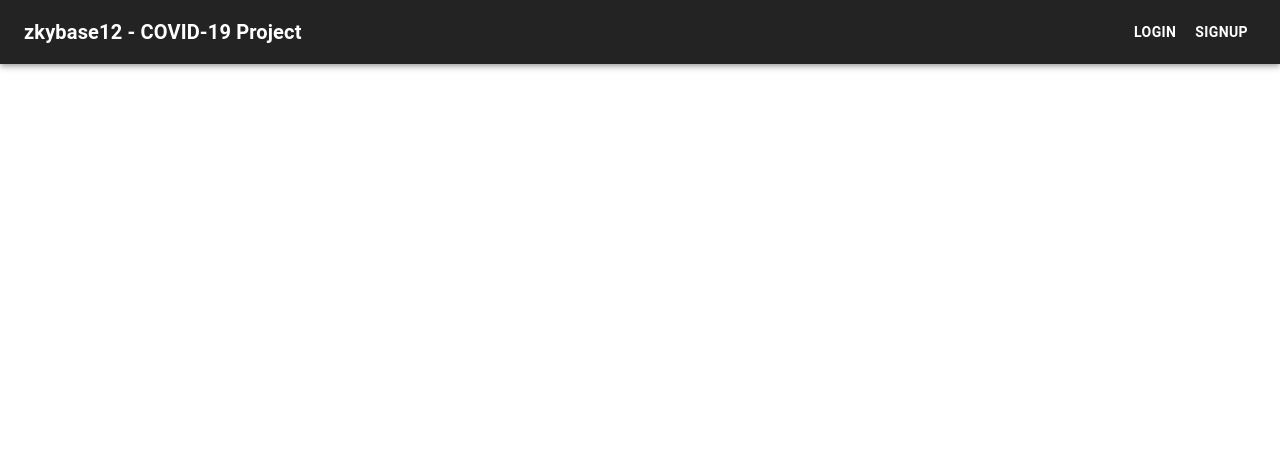
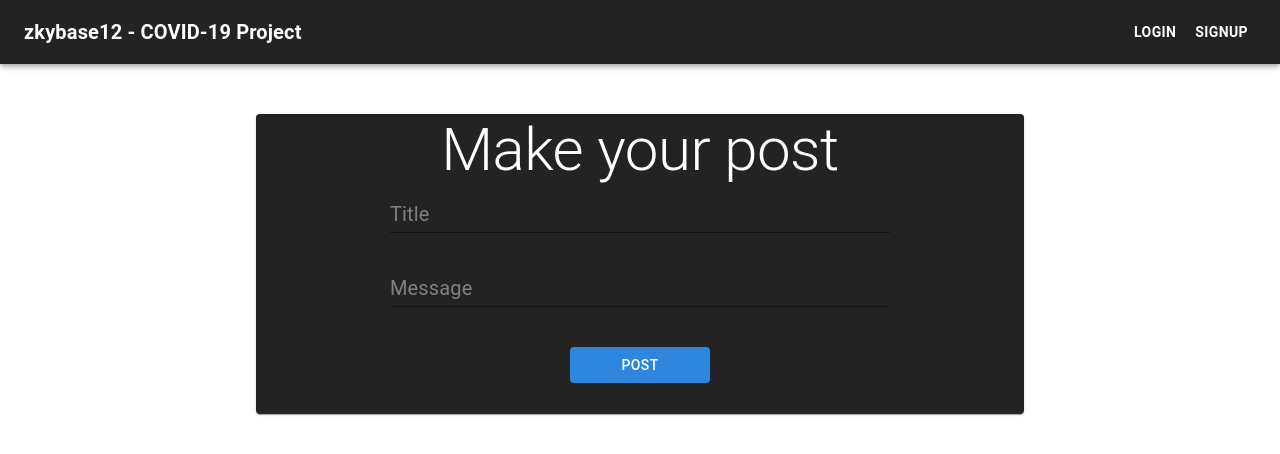
Before and after one commit to derletzteritter/zkybase12, a React (Create React App) app in the folder client/: page /post in a window 1280 px wide. Shown: the top 454 px of the page. Built offline with nearby package versions, Linux system fonts and the light colour scheme.

Commit message:
feat(posting): send data to backend

```diff
--- a/client/src/components/Post/components/PostContainer.tsx
+++ b/client/src/components/Post/components/PostContainer.tsx
@@ -1,9 +1,82 @@
-import React from 'react'
+import React, { useState } from "react";
+import axios from 'axios';
+import {
+  Button,
+  TextField,
+  makeStyles,
+  Paper,
+  Typography,
+} from "@material-ui/core";
+
+import "../../../App.css";
+
+const useStyles = makeStyles((theme) => ({
+  inputStyle: {
+    fontSize: 20,
+    width: 500,
+    color: "#fff",
+  },
+  input: {
+    marginBottom: 40,
+    display: "block",
+  },
+  paper: {
+    margin: "auto",
+    width: "60%",
+    textAlign: "center",
+    height: 300,
+    background: "#232323",
+    color: "#fff",
+  },
+  submit: {
+    background: "#2e86de",
+    color: "#fff",
+    width: 140,
+  },
+}));
 
 export const PostContainer = () => {
+  const classes = useStyles();
+
+  const [title, setTitle] = useState("");
+  const [message, setMesssage] = useState("");
+
+  const data = {
+    title: title,
+    message: message
+  }
+  // function for sending values to backend
+  const handleSubmit = () => {
+    axios.post('http://localhost:5000/posts', data)
+      .then(response => console.log(response))
+  };
+
   return (
-    <div>
+    <div id="post-container" style={{ marginTop: 50 }}>
+      <Paper className={classes.paper}>
+        <Typography variant="h2">Make your post</Typography>
 
+        <TextField
+          value={title}
+          onChange={(e) => setTitle(e.target.value)}
+          style={{ marginTop: 10 }}
+          className={classes.input}
+          placeholder="Title"
+          inputProps={{ className: classes.inputStyle }}
+        />
+        <TextField
+        value={message}
+        onChange={(e) => setMesssage(e.target.value)}
+          className={classes.input}
+          placeholder="Message"
+          multiline
+          inputProps={{ className: classes.inputStyle }}
+        />
+
+        <Button onClick={handleSubmit} className={classes.submit}>
+          Post
+        </Button>
+      </Paper>
     </div>
-  )
-}
+  );
+};
```
